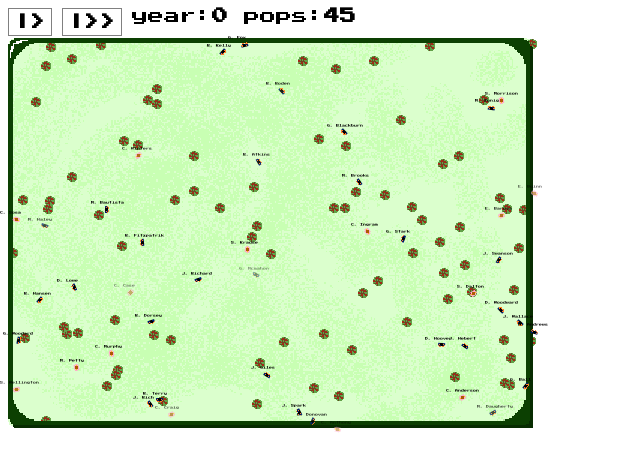
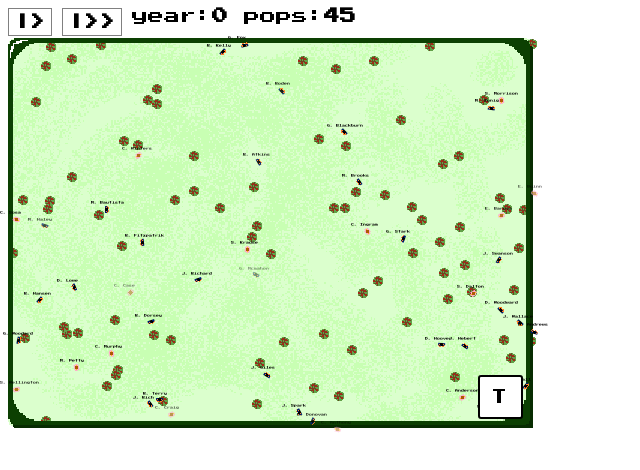
Before and after one commit to gszemes/gszemes.github.io, a plain HTML site: page index.html in a window 1280 px wide. Shown: the whole page, without its empty margins (0-640 px from the left). Drawn offline with Linux system fonts and the light colour scheme.

Commit message:
family tree placeholder

```diff
--- a/index.html
+++ b/index.html
@@ -50,7 +50,16 @@ and open the template in the editor.
             </div>
             <div class="screen">
             </div>
+            <div class="family-tree" style="display: none">
+                <br/>
+                <br/>
+                <br/>
+                FAMILY TREE PLACEHOLDER, BITCH!
+            </div>
             <div class="info">
+            </div>
+            <div class="toggle-screen-btn" onclick="simulation.toggleScreen()">
+                T
             </div>
             <div class="avg-lifespan-bar">
             </div>
--- a/js/simulation.js
+++ b/js/simulation.js
@@ -40,5 +40,19 @@ simulation = {
         $('.control-btn.stop').css('display', 'none');
         simulation.running = false;
         clearTimeout(simulation.scheduler);
+    },
+    screenState : 'screen', // or 'familyTree'
+    toggleScreen : () => {
+        if (simulation.screenState == 'screen'){
+            simulation.screenState = 'familyTree';
+            $('.toggle-screen-btn').html('S');
+            $('.screen').css('display', 'none');
+            $('.family-tree').css('display', 'block');
+        } else {
+            simulation.screenState = 'screen';
+            $('.toggle-screen-btn').html('T');
+            $('.family-tree').css('display', 'none');
+            $('.screen').css('display', 'block');
+        }
     }
 }
--- a/main.css
+++ b/main.css
@@ -38,12 +38,14 @@ div {
 .content{
 
 }
-.content .screen{
-    background: #dbffcd;
+.content .screen, .content .family-tree{
     width: 525px;
     height: 390px;
+    z-index: 2;
+    float: left;
+}
+.content .screen{
     background-image: url("pics/world.png");
-    z-index: 2;
 }
 
 
@@ -142,11 +144,6 @@ div {
     font-weight: bold;
 }
 
-
-.screen {
-    float: left;
-}
-
 .info {
     display: none;
     width: 145px;
@@ -202,3 +199,22 @@ div {
     background-color: green;
     z-index: 10000;
 }
+
+.toggle-screen-btn{
+    position: absolute;
+    border: 2px solid black;
+    border-radius: 3px;
+    width: 30px;
+    height: 28px;
+    top: 375px;
+    z-index: 3000;
+    left: 478px;
+    background: white;
+    padding-left: 11px;
+    padding-top: 12px;
+    cursor: pointer;
+}
+
+.family-tree{
+
+}
```
